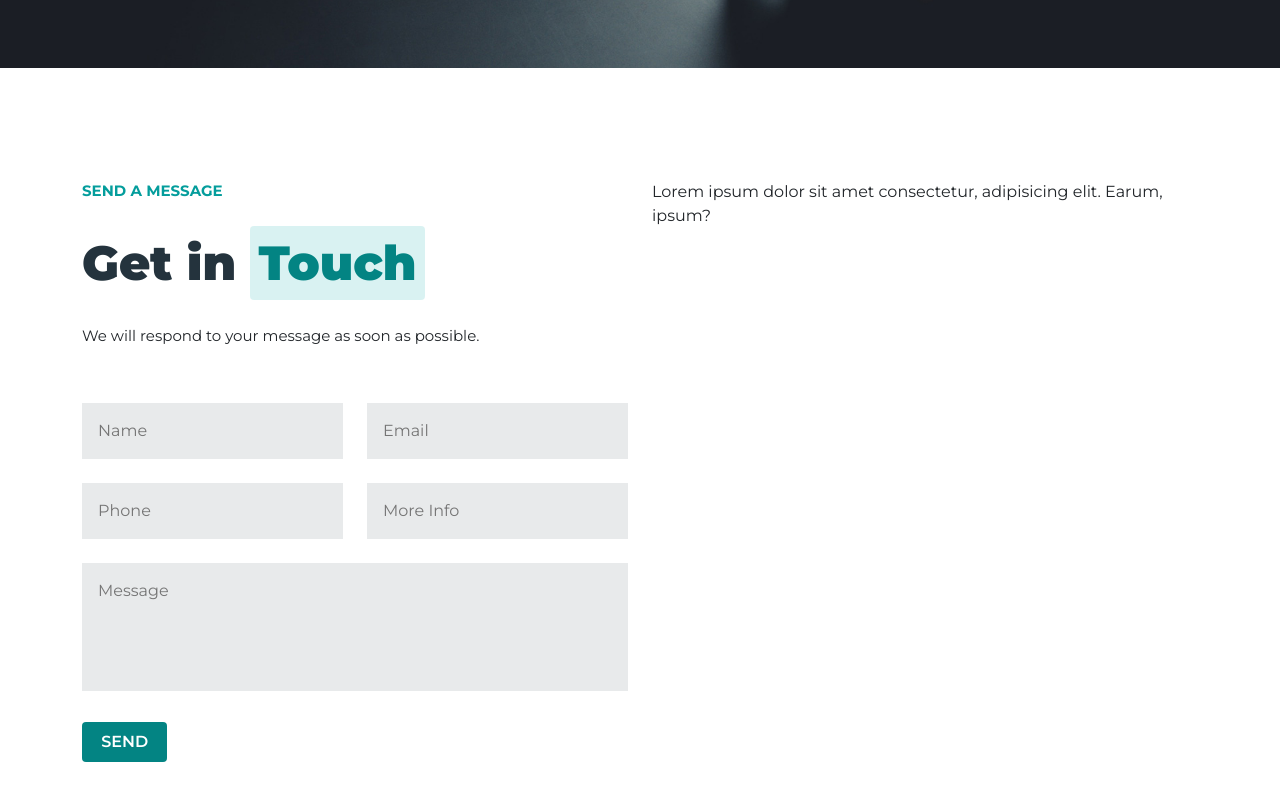
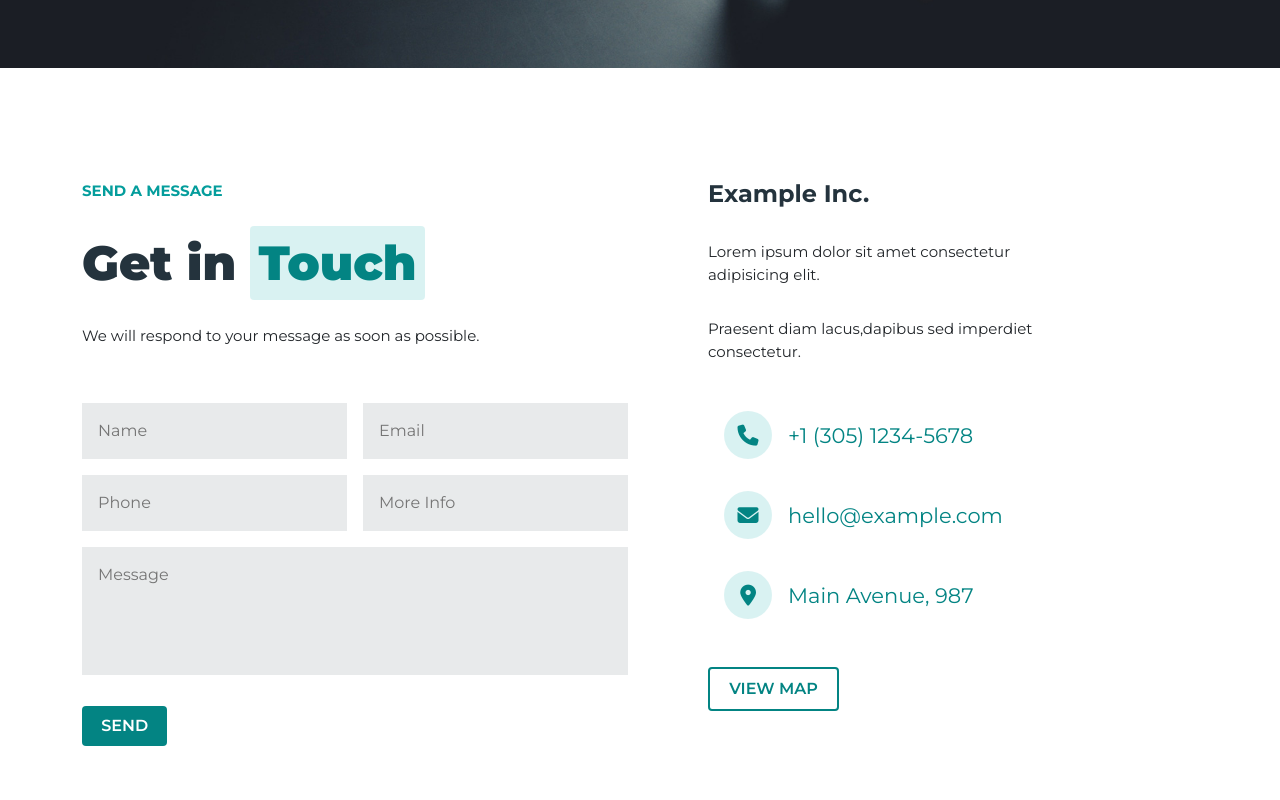
Before and after one commit to Michael-Bombini/proj-html-vuejs, a Vue app: page / in a window 1280 px wide. Shown: the part 5812-6612 px from the top of the page. Built offline with nearby package versions, Linux system fonts and the light colour scheme.

Commit message:
Completed TheMain working on TheFooter

```diff
--- a/src/components/ContactForm.vue
+++ b/src/components/ContactForm.vue
@@ -8,14 +8,15 @@
           <p class="description">
             We will respond to your message as soon as possible.
           </p>
-          <div class="row g-4">
-
+          <div class="row g-3">
             <div class="col-6">
-                <input type="text" placeholder="Name">
+              <input type="text" placeholder="Name" />
             </div>
-          <div class="col-6"><input type="email" placeholder="Email"></div>
-          <div class="col-6"><input type="text" placeholder="Phone"></div>
-          <div class="col-6"><input type="text" placeholder="More Info"></div>
+            <div class="col-6"><input type="email" placeholder="Email" /></div>
+            <div class="col-6"><input type="text" placeholder="Phone" /></div>
+            <div class="col-6">
+              <input type="text" placeholder="More Info" />
+            </div>
             <div class="col-12">
               <textarea placeholder="Message" rows="4" class="mb-4"></textarea>
             </div>
@@ -23,8 +24,17 @@
           <button class="btn-main">SEND</button>
         </div>
         <div class="col-6">
-          Lorem ipsum dolor sit amet consectetur, adipisicing elit. Earum,
-          ipsum?
+          <div class="contacts">
+            <h3>Example Inc.</h3>
+            <p>Lorem ipsum dolor sit amet consectetur adipisicing elit.</p>
+            <p class="">Praesent diam lacus,dapibus sed imperdiet consectetur.</p>
+            <ul class="my-5">
+              <li v-for="(contact,i) in contacts" :key="contact+i">
+              <i :class="contact.icon" class="mx-3"></i><span>{{contact.info}}</span>
+              </li>
+            </ul>
+            <button class="btn-main outline">VIEW MAP</button>
+          </div>
         </div>
       </div>
     </div>
@@ -32,7 +42,12 @@
 </template>
 
 <script>
-export default {};
+export default {
+  name : "ContactForm",
+  props : {
+    contacts : Array,
+  }
+};
 </script>
 
 <style lang="scss" scoped>
@@ -70,14 +85,56 @@ section {
     margin-bottom: $large-spacer;
   }
 
-
-input , textarea {
-    background-color: rgba($edward,0.25);
+  input,
+  textarea {
+    background-color: rgba($edward, 0.25);
     border: none;
-    padding: 1rem ;
+    padding: 1rem;
     width: 100%;
     resize: none;
   }
 
+  .contacts {
+    padding: 0 $large-spacer;
+
+    h3 {
+      font-size: $text-medium;
+      color: $dark-muted;
+      font-weight: 700;
+      margin-bottom: $medium-spacer;
+    }
+    p {
+      max-width: 35ch;
+      margin-bottom: $medium-spacer;
+    }
+
+
+
+    li {
+      margin-bottom: $medium-spacer;
+    }
+
+    i,span {
+      font-size: $text-small+6px;
+      color: $blue-lagoon;
+
+    }
+
+    i {
+      background-color: $primary;
+      border-radius: 50%;
+      width: 48px;
+      height: 48px;
+      text-align: center;
+      line-height: 48px;
+    }
+
+
+    button {
+      color: $blue-lagoon;
+    }
+
+
+  }
 }
 </style>
--- a/src/components/TheMain.vue
+++ b/src/components/TheMain.vue
@@ -4,9 +4,9 @@
     <TheCompany />
     <BusinessArea :businessCards="businessCards" />
     <MonthlyPlan :whichFeature="whichFeature" />
-    <EditorialContent :editorialPost="editorialPost"/>
+    <EditorialContent :editorialPost="editorialPost" />
     <NewsLetter />
-    <ContactForm />
+    <ContactForm :contacts="contacts"/>
   </main>
 </template>
 
@@ -90,7 +90,7 @@ export default {
           title: "Professional",
           price: 890,
           hasFeature: [true, true, true, false, false],
-          isPopular : true,
+          isPopular: true,
         },
         {
           icon: "fa-solid fa-gem",
@@ -100,29 +100,41 @@ export default {
         },
       ],
 
-      editorialPost : [
+      editorialPost: [
         {
-        author : "Andrea Miller" ,
-        daysAgo : "2",
-        title : "Increasing creativity is possible for everyone",
-        image : require("../../public/images/news-1.jpg"),
+          author: "Andrea Miller",
+          daysAgo: "2",
+          title: "Increasing creativity is possible for everyone",
+          image: require("../../public/images/news-1.jpg"),
         },
         {
-        author : "Mario Rossi" ,
-        daysAgo : "5",
-        title : "Because market research is part of the business plan",
-        image : require("../../public/images/news-2.jpg"),
+          author: "Mario Rossi",
+          daysAgo: "5",
+          title: "Because market research is part of the business plan",
+          image: require("../../public/images/news-2.jpg"),
         },
         {
-        author : "Maria Verdi" ,
-        daysAgo : "11",
-        title : "Working from home is now a trend",
-        image : require("../../public/images/news-3.jpg"),
+          author: "Maria Verdi",
+          daysAgo: "11",
+          title: "Working from home is now a trend",
+          image: require("../../public/images/news-3.jpg"),
         },
       ],
 
-
-
+      contacts: [
+        {
+          icon: "fa-solid fa-phone",
+          info: "+1 (305) 1234-5678",
+        },
+        {
+          icon: "fa-solid fa-envelope",
+          info: "hello@example.com",
+        },
+        {
+          icon: "fa-solid fa-location-dot",
+          info: "Main Avenue, 987",
+        },
+      ],
     };
   },
 };
```
Lines whose indentation alone changed are shown as unchanged.
